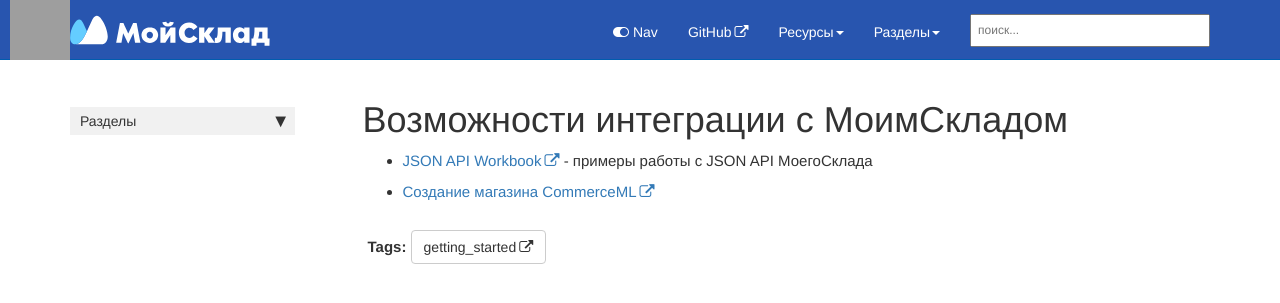
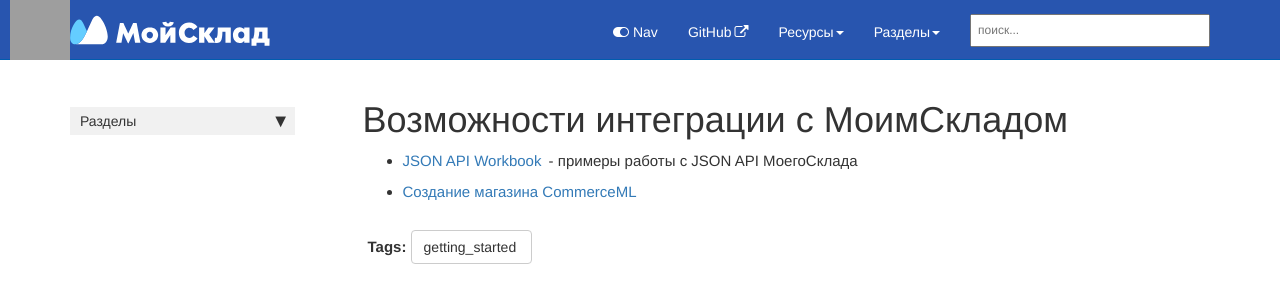
Before and after one commit to moysklad/workbook-api-doc, a Jekyll site: the page built from index.md, in a window 1280 px wide. Shown: the top 303 px of the page. Built offline with Jekyll 4.4.1, drawn with Linux system fonts in a browser that asks for light colours; nearby versions of some CDN libraries; comment, search, counter and statistics services are not loaded; grey boxes are pictures that could not be loaded.

Commit message:
MC-29100: fix self url

```diff
--- a/css/customstyles.css
+++ b/css/customstyles.css
@@ -957,7 +957,7 @@ a[href^="http://"]:after, a[href^="https://"]:after {
     padding-left: 3px;
 }
 /* do not add icon after self links */
-a[href^="https://moysklad.github.io"]:after,
+a[href^="https://dev.moysklad.ru/workbook"]:after,
 a[href^="http://localhost"]:after,
 a[href^="http://0.0.0.0"]:after,
 a[href^="http://127.0.0.1"]:after,
```
